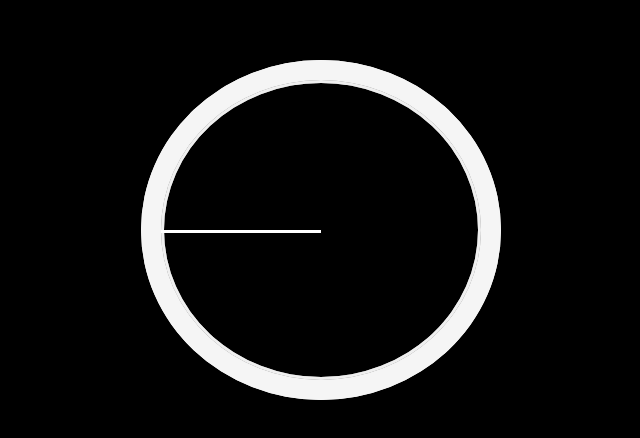
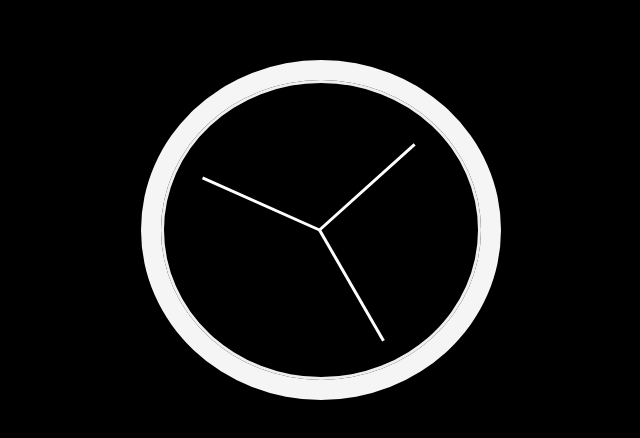
Before and after one commit to Fortplayerv3/Practice-Projects, a plain HTML site: page JSS_Clock/index.html in a window 1280 px wide. Shown: the part 170-608 px from the top of the page, without its empty margins (319-959 px from the left). Drawn offline with Linux system fonts and the light colour scheme.

Commit message:
Finished

```diff
--- a/JSS_Clock/clock.js
+++ b/JSS_Clock/clock.js
@@ -0,0 +1,18 @@
+const secondHands= document.querySelector(".seconds");
+const minutesHands = document.querySelector(".minutes");
+const hoursHands = document.querySelector(".hours");
+function setDate(){
+   const now= new Date();
+   const seconds= now.getSeconds();
+   console.log(seconds);
+  const secondsDegrees = (seconds*6);
+  secondHands.style.transform= `rotate(${secondsDegrees}deg)`;
+  const minutes= now.getMinutes();
+  const minutesDegrees = (minutes*6);
+  minutesHands.style.transform= `rotate(${minutesDegrees}deg)`;
+  const hours= now.getHours();
+  const hoursDegrees = (hours*30);
+  hoursHands.style.transform= `rotate(${hoursDegrees}deg)`;
+
+}
+setInterval(setDate,1000);
--- a/JSS_Clock/index.html
+++ b/JSS_Clock/index.html
@@ -9,10 +9,11 @@
     <body>
         <script src="clock.js" defer></script>
         <div class="clock">
-        <div class="clock face"></div>
-        <div class="hour hand"></div>
-        <div class="minute hand"></div>
-        <div class="second hand"></div>
+        <div class="clock-face">
+        <div class="hours hand"></div>
+        <div class="minutes hand"></div>
+        <div class="seconds hand"></div>
+        </div>
         </div>
         </body>
         </html>
--- a/JSS_Clock/styles.css
+++ b/JSS_Clock/styles.css
@@ -17,18 +17,30 @@ body{
     width: 32rem;
     border-radius: 50%;
     outline: 20px solid whitesmoke;
-    margin: 0px auto;
+    margin:  0px auto;
     position: relative;
     box-shadow:
         0 0 0 4px rgba(0,0,0,0.1),
         inset 0 0 0 3px #EFEFEF,
         inset 0 0 10px black,
         0 0 10px rgba(0,0,0,0.2);
-     }
+    }
      .hand{
-        width: 50%;
+        width: 40%;
         height: 3px;
         background: white;
         position: absolute;
-        top: 50%;
+        top:50%;
+        right:50%;
+       transform-origin: 100%;
+        transform: translateX(50px);
+
      }
+     .clock-face {
+        position: relative;
+        width: 100%;
+        height: 100%;
+        transform: rotate(90deg);
+        transition: all 0.5s ;
+
+      }
```
